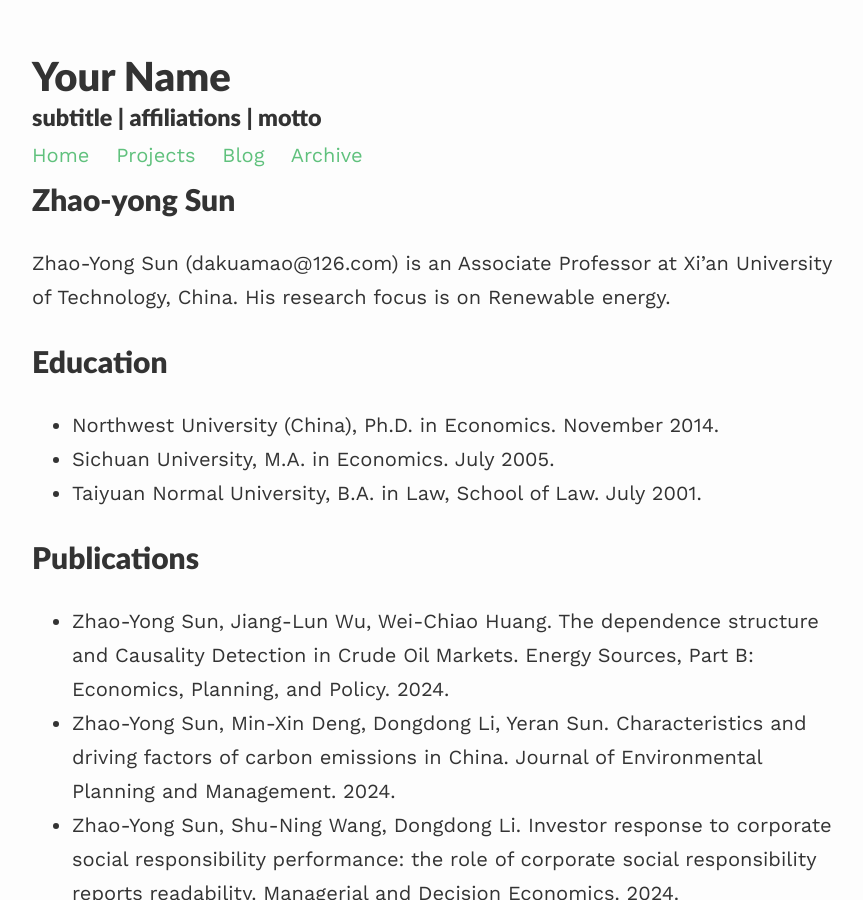
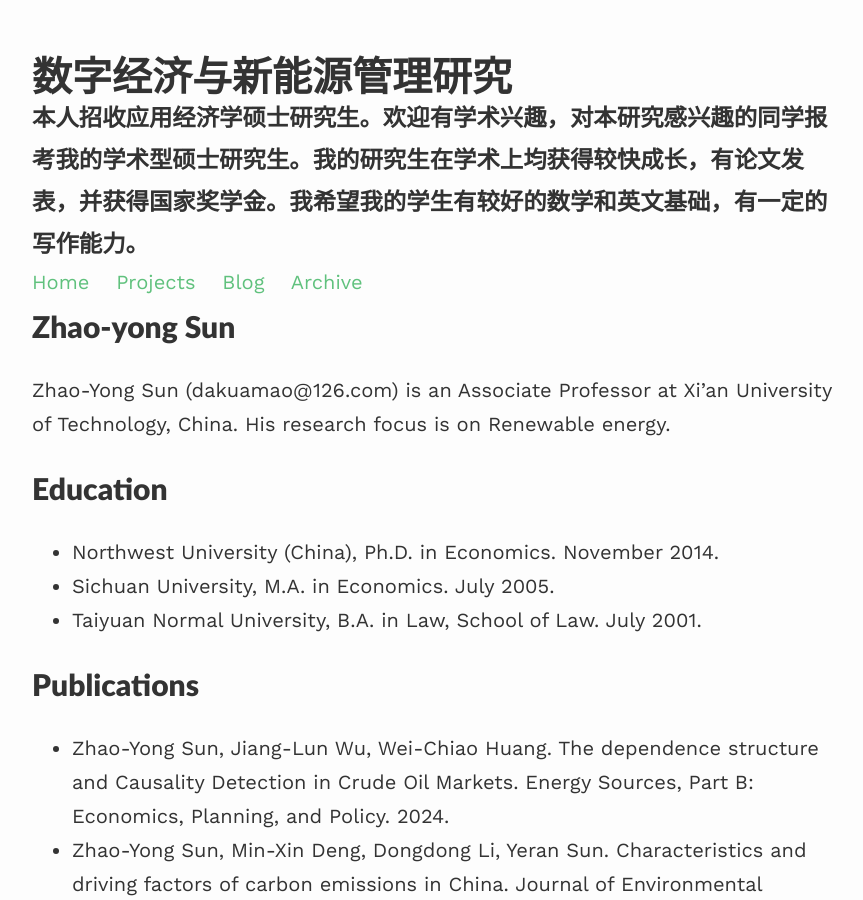
Before and after one commit to dakuamao/sun, a Jekyll site: the page built from index.md, in a window 1280 px wide and 900 px high. Shown: the whole window, without its empty margins (208-1071 px from the left). Built offline with Jekyll 4.4.1, drawn with Linux system fonts in a browser that asks for light colours; nearby versions of some CDN libraries; our own code applies the rules of GitHub Pages for plain Markdown files; some of the changed text lies outside the part shown.

Commit message:
Update _config.yml

```diff
--- a/_config.yml
+++ b/_config.yml
@@ -1,7 +1,7 @@
 ### your site title here
 
-title: Your Name
-description: subtitle | affiliations | motto
+title: 数字经济与新能源管理研究
+description: 本人招收应用经济学硕士研究生。欢迎有学术兴趣，对本研究感兴趣的同学报考我的学术型硕士研究生。我的研究生在学术上均获得较快成长，有论文发表，并获得国家奖学金。我希望我的学生有较好的数学和英文基础，有一定的写作能力。
 
 baseurl: /gradfolio #name of GitHub repository
 url: #custom url to be used instead of GitHub repository
```
